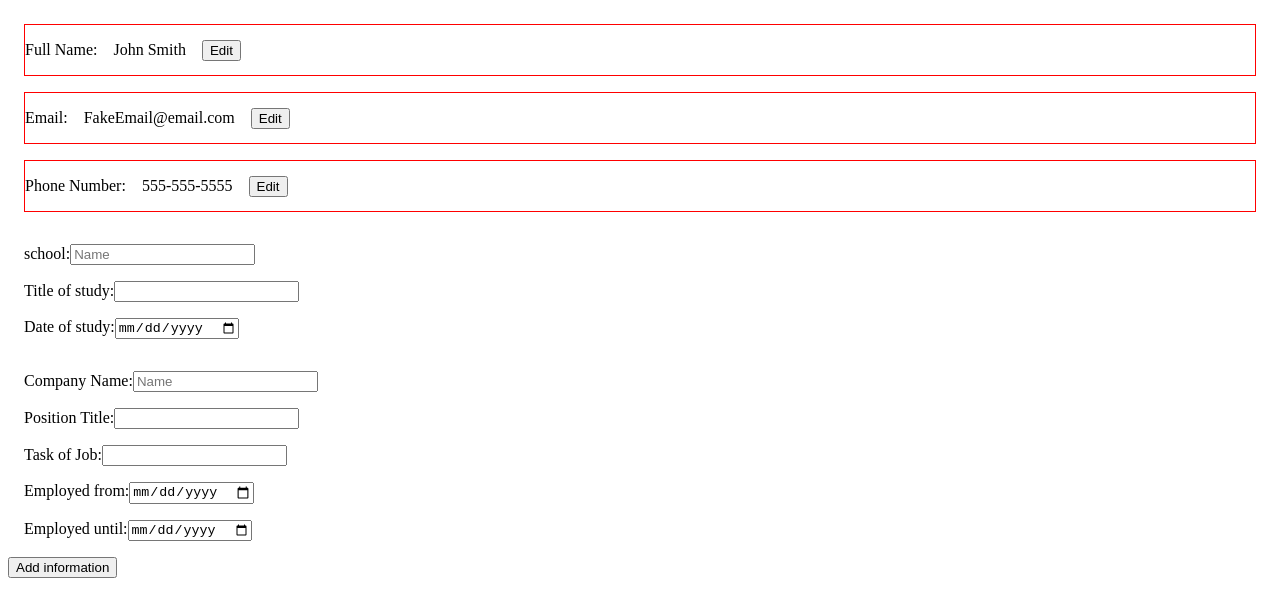
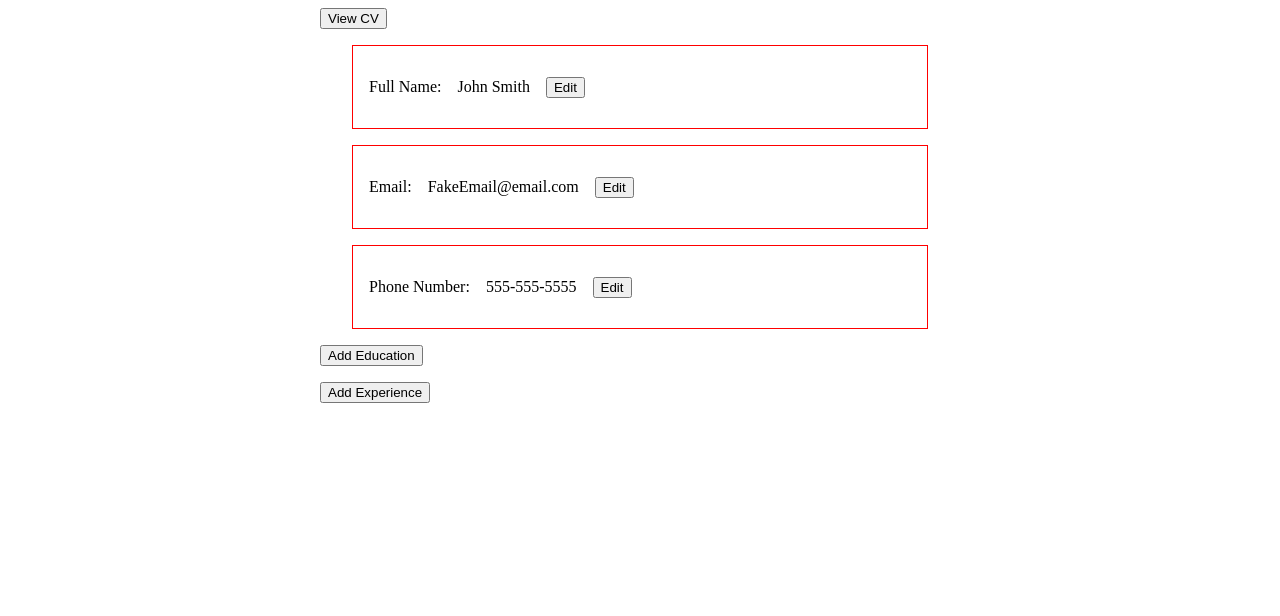
Before and after one commit to RShillgit/cv-project, a React (Create React App) app: page / in a window 1280 px wide. Shown: the top 616 px of the page. Built offline with nearby package versions, Linux system fonts and the light colour scheme.

Commit message:
Dynamically Render Education & Experience

```diff
--- a/src/App.js
+++ b/src/App.js
@@ -7,6 +7,28 @@ import Experience from "./components/experience";
 class App extends Component{
   constructor() {
     super();
+
+    this.state = {
+      education: [],
+      experience: [],
+    }
+  }
+
+  addInfo = (e) => {
+
+    // On each button click concatenate a value to the array so it will render once for each button click
+    if(e.target.id === 'edu') {
+      this.setState({
+        education: this.state.education.concat(0)
+      })
+
+    }
+    if(e.target.id === 'exp') {
+      this.setState({
+        experience: this.state.experience.concat(1)
+      })
+
+    }
   }
 
   submitInfo = (e) => {
@@ -16,11 +38,22 @@ class App extends Component{
   render() {
 
     return (
-      <div>
+      <div className="cv">
+
+        <button onClick={this.submitInfo}>View CV</button>
+
         <General />
-        <Education />
-        <Experience />
-        <button onClick={this.submitInfo}>Add information</button>
+
+        <button id="edu" onClick={this.addInfo}>Add Education</button>
+        <div className="education">
+          {this.state.education.map(() => <Education />)}
+        </div>
+
+        <button id="exp" onClick={this.addInfo}>Add Experience</button>
+        <div className="experience">
+          {this.state.experience.map(() => <Experience />)}
+        </div>
+
       </div>
     );
 
--- a/src/components/edits.js
+++ b/src/components/edits.js
@@ -21,7 +21,7 @@ class Edit extends Component {
 
         e.target.parentElement.style.display = 'none';
 
-        const infoBeingEdited = document.querySelector(`.generalInfo${this.props.inputID}`);
+        const infoBeingEdited = document.querySelector(`.info${this.props.inputID}`);
         const editingValue = infoBeingEdited.querySelector('p');
         editingValue.innerHTML = this.state.newInput;
 
--- a/src/components/education.js
+++ b/src/components/education.js
@@ -1,51 +1,43 @@
-// Educational experience like school name, title of study, date of study
-
 import { Component } from "react";
+import Edit from './edits';
 
 class Education extends Component {
-    constructor() {
-        super();
 
-        this.state = {
-            school: '',
-            study: '',
-            date: '',
-        }
-    }
+    editField = (e) => {
+        e.preventDefault();
 
-    handleChange = (e) => {
+        e.target.parentElement.style.display = 'none';
 
-        console.log(this.state)
-
-        if (e.target.id === 'school') {
-            this.setState({ school: e.target.value })
-        }
-        else if (e.target.id === 'study') {
-            this.setState({ study: e.target.value })
-        }
-        else {
-            this.setState({ date: e.target.value })
-        }
+        const editName = document.querySelector(`.editInput${e.target.id}`);
+        editName.style.display = 'flex';
     }
 
     render() {
         return (
-            <form className="educationInfo">
-                <div className='educationInfoInputs'>
-                    <label>
-                        school:
-                        <input id='school' onChange={this.handleChange} type="text" value={this.name} placeholder="Name"></input>
-                    </label>
-                    <label>
-                        Title of study:
-                        <input id='study' onChange={this.handleChange} type="text"></input>
-                    </label>
-                    <label>
-                        Date of study:
-                        <input id='date' onChange={this.handleChange} type="date"></input>
-                    </label>
+            <div className="educationInfo">
+
+                <div className='infoSchool'>
+                    <label>School: </label>
+                    <p>Penn State </p>
+                    <button id='School' onClick={this.editField}>Edit</button>
                 </div>
-            </form>
+                <Edit divClass="editInputSchool" inputID="School" inputType="text" value="Penn State"/>
+
+                <div className='infoTitle'>
+                    <label>Title of study: </label>
+                    <p>Computer Science </p>
+                    <button id='Title' onClick={this.editField}>Edit</button>
+                </div>
+                <Edit divClass="editInputTitle" inputID="Title" inputType="text" value="Computer Science"/>
+
+                <div className='infoDateStudy'>
+                    <label>Date of study:</label>
+                    <p>2022-05-14</p>
+                    <button id='DateStudy' onClick={this.editField}>Edit</button>
+                </div>
+                <Edit divClass="editInputDateStudy" inputID="DateStudy" inputType="date" value="05/14/2022"/>
+
+            </div>
 
         )
     }
--- a/src/components/experience.js
+++ b/src/components/experience.js
@@ -2,67 +2,59 @@
 // date from and until when you worked for that company
 
 import { Component } from "react";
+import Edit from "./edits";
 
 class Experience extends Component {
-    constructor() {
-        super();
 
-        this.state = {
-            company: '',
-            position: '',
-            tasks: '',
-            dateFrom: '',
-            dateUntil: '',
-        }
-    }
+    editField = (e) => {
+        e.preventDefault();
 
-    handleChange = (e) => {
+        e.target.parentElement.style.display = 'none';
 
-        console.log(this.state)
-
-        if (e.target.id === 'company') {
-            this.setState({ company: e.target.value })
-        }
-        else if (e.target.id === 'position') {
-            this.setState({ position: e.target.value })
-        }
-        else if (e.target.id === 'tasks') {
-            this.setState({ tasks: e.target.value })
-        }
-        else if (e.target.id === 'dateFrom') {
-            this.setState({ dateFrom: e.target.value })
-        }
-        else if (e.target.id === 'dateUntil') {
-            this.setState({ dateUntil: e.target.value })
-        }
+        const editName = document.querySelector(`.editInput${e.target.id}`);
+        editName.style.display = 'flex';
     }
 
     render() {
         return (
-            <form className="educationInfo">
-                <div className='educationInfoInputs'>
-                    <label>
-                        Company Name:
-                        <input id='company' onChange={this.handleChange} type="text" value={this.name} placeholder="Name"></input>
-                    </label>
-                    <label>
-                        Position Title:
-                        <input id='position' onChange={this.handleChange} type="text"></input>
-                    </label>
-                    <label>
-                        Task of Job:
-                        <input id='tasks' onChange={this.handleChange} type="text"></input>
-                    </label>
-                    <label>
-                        Employed from:
-                        <input id='dateFrom' onChange={this.handleChange} type="date"></input>
-                    </label>
-                    <label>
-                        Employed until:
-                        <input id='dateUntil' onChange={this.handleChange} type="date"></input>
-                    </label>
+            <div className="experienceInfo">
+
+                <div className='infoCompany'>
+                    <label>Company Name: </label>
+                    <p>Tech Company </p>
+                    <button id='Company' onClick={this.editField}>Edit</button>
                 </div>
-            </form>
+                <Edit divClass="editInputCompany" inputID="Company" inputType="text" value="Tech Company"/>
+
+                <div className='infoPosition'>
+                    <label>Position Title: </label>
+                    <p>Software Engineer</p>
+                    <button id='Position' onClick={this.editField}>Edit</button>
+                </div>
+                <Edit divClass="editInputPosition" inputID="Position" inputType="text" value="Software Engineer"/>
+
+                <div className='infoTask'>
+                    <label>Task of Position:</label>
+                    <p>Code</p>
+                    <button id='Task' onClick={this.editField}>Edit</button>
+                </div>
+                <Edit divClass="editInputTask" inputID="Task" inputType="text" value="Code"/>
+
+                <div className='infoDateFrom'>
+                    <label>Employed From:</label>
+                    <p>2022-06-15</p>
+                    <button id='DateFrom' onClick={this.editField}>Edit</button>
+                </div>
+                <Edit divClass="editInputDateFrom" inputID="DateFrom" inputType="date" value="06/15/2022"/>
+
+                <div className='infoDateUntil'>
+                    <label>Employed Until:</label>
+                    <p>2022-12-02</p>
+                    <button id='DateUntil' onClick={this.editField}>Edit</button>
+                </div>
+                <Edit divClass="editInputDateUntil" inputID="DateUntil" inputType="date" value="12/02/2022"/>
+
+            </div>
         )
     }
 
--- a/src/components/general.js
+++ b/src/components/general.js
@@ -1,20 +1,13 @@
-// General information like name, email, phone number
-import '../styles/general.css';
 import { Component } from "react";
 import Edit from './edits';
 
 class General extends Component {
-    constructor() {
-        super();
-    }
-
 
     editField = (e) => {
         e.preventDefault();
 
         e.target.parentElement.style.display = 'none';
 
-        // Need to figure out how to select which 'editInput'
         const editName = document.querySelector(`.editInput${e.target.id}`);
         editName.style.display = 'flex';
     }
@@ -22,23 +15,23 @@ class General extends Component {
     render() {
         return (
 
-            <div className='generalInfoInputs'>
+            <div className='generalInfo'>
 
-                <div className='generalInfoName'>
+                <div className='infoName'>
                     <label>Full Name: </label>
                     <p>John Smith </p>
                     <button id='Name' onClick={this.editField}>Edit</button>
                 </div>
                 <Edit divClass="editInputName" inputID="Name" inputType="text" value="John Smith"/>
 
-                <div className='generalInfoEmail'>
+                <div className='infoEmail'>
                     <label>Email: </label>
                     <p>FakeEmail@email.com </p>
                     <button id='Email' onClick={this.editField}>Edit</button>
                 </div>
                 <Edit divClass="editInputEmail" inputID="Email" inputType="email" value="FakeEmail@email.com"/>
 
-                <div className='generalInfoPhone'>
+                <div className='infoPhone'>
                     <label>Phone Number:</label>
                     <p>555-555-5555</p>
                     <button id='Phone' onClick={this.editField}>Edit</button>
--- a/src/styles/app.css
+++ b/src/styles/app.css
@@ -1,6 +1,25 @@
-.generalInfoInputs, .educationInfoInputs, .experienceInfoInputs {
+#root {
+    display: flex;
+    justify-content: center;
+    align-items: center;
+}
+.cv {
+    width: 50vw;
+}
+.cv div {
+    margin: 1rem;
+}
+
+.infoName, .infoEmail, .infoPhone, .infoSchool, .infoTitle, .infoDateStudy, .infoCompany, .infoPosition, .infoTask, .infoDateFrom, .infoDateUntil {
     padding: 1rem;
     display: flex;
-    flex-direction: column;
+    flex-direction: row;
+    align-items: center;
     gap: 1rem;
+    border: 1px solid red;
 }
+.editInputName, .editInputEmail, .editInputPhone, .editInputSchool, .editInputTitle, .editInputDateStudy, .editInputCompany, .editInputPosition, .editInputTask, .editInputDateFrom, .editInputDateUntil {
+    display: none;
+    padding: 1rem;
+    border: 1px solid blue;
+}
--- a/src/styles/general.css
+++ /dev/null
@@ -1,12 +0,0 @@
-.generalInfoName, .generalInfoEmail, .generalInfoPhone {
-    display: flex;
-    flex-direction: row;
-    align-items: center;
-    gap: 1rem;
-    border: 1px solid red;
-}
-
-.editInputName, .editInputEmail, .editInputPhone {
-    display: none;
-    border: 1px solid blue;
-}
```
